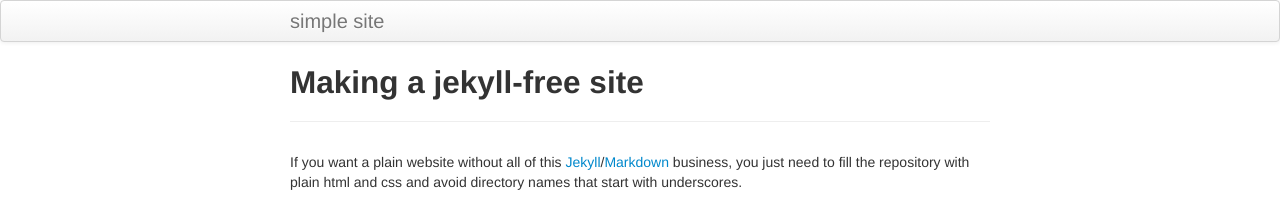
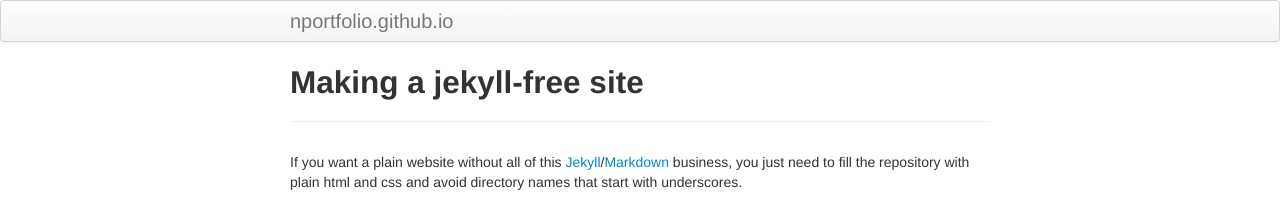
Before and after one commit to nportfolio/nportfolio.github.io, a Jekyll site: the page built from pages/nojekyll.md, in a window 1280 px wide. Shown: the top 203 px of the page. Built offline with Jekyll 4.4.1, drawn with Linux system fonts in a browser that asks for light colours.

Commit message:
Update _config.yml

```diff
--- a/_config.yml
+++ b/_config.yml
@@ -8,10 +8,10 @@ highlighter: rouge
 # Themes are encouraged to use these universal variables
 # so be sure to set them if your theme uses them.
 #
-title : simple site
+title :
 author :
-  name : nb
-  email : nina@aviva-berlin.de
+  name : nina breher
+  email : nbreherni@cms.hu-berlin.de
   github : nportfolio
 
 # NOTE: Replacing this next line with your own URL
```
